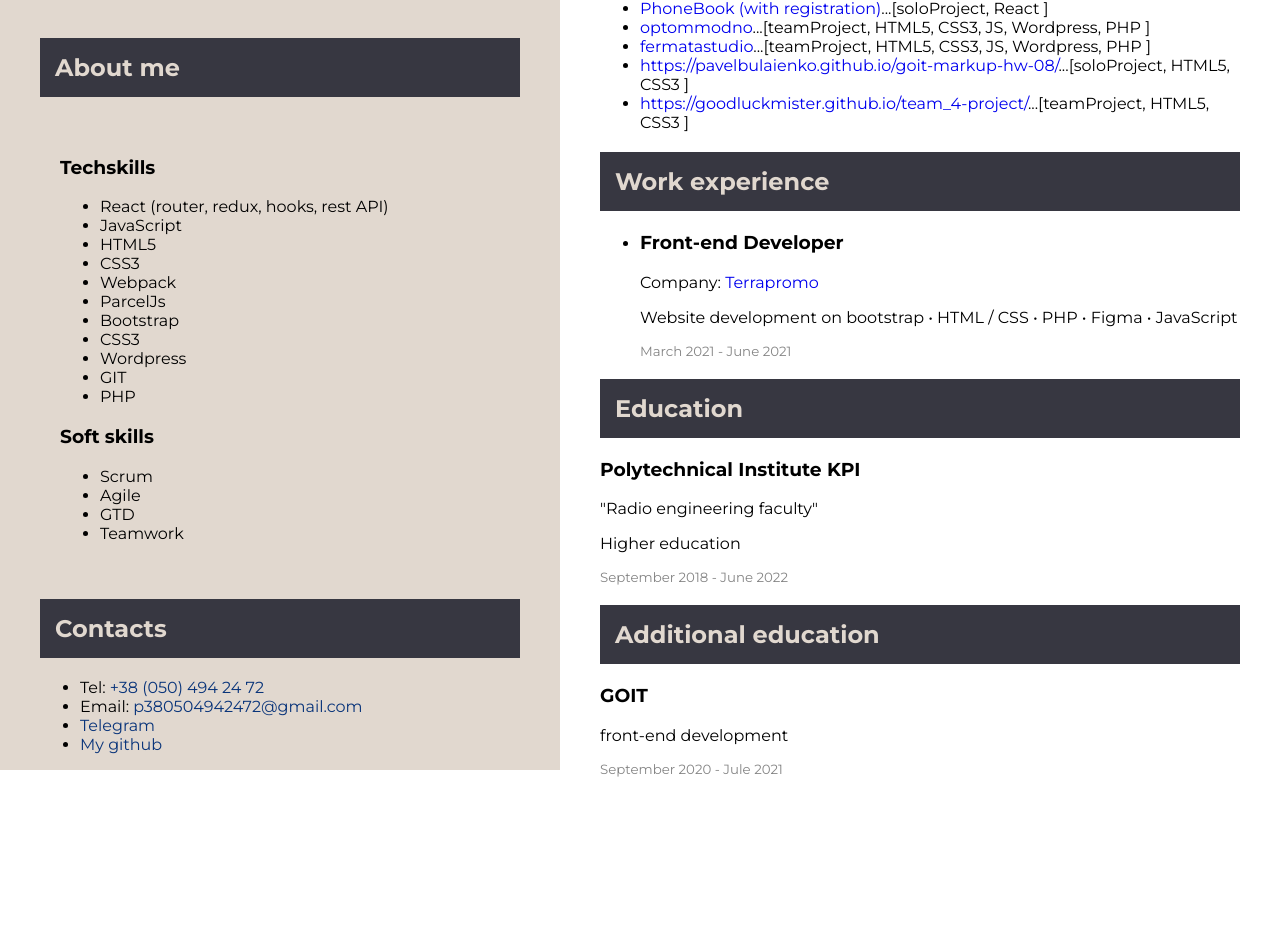
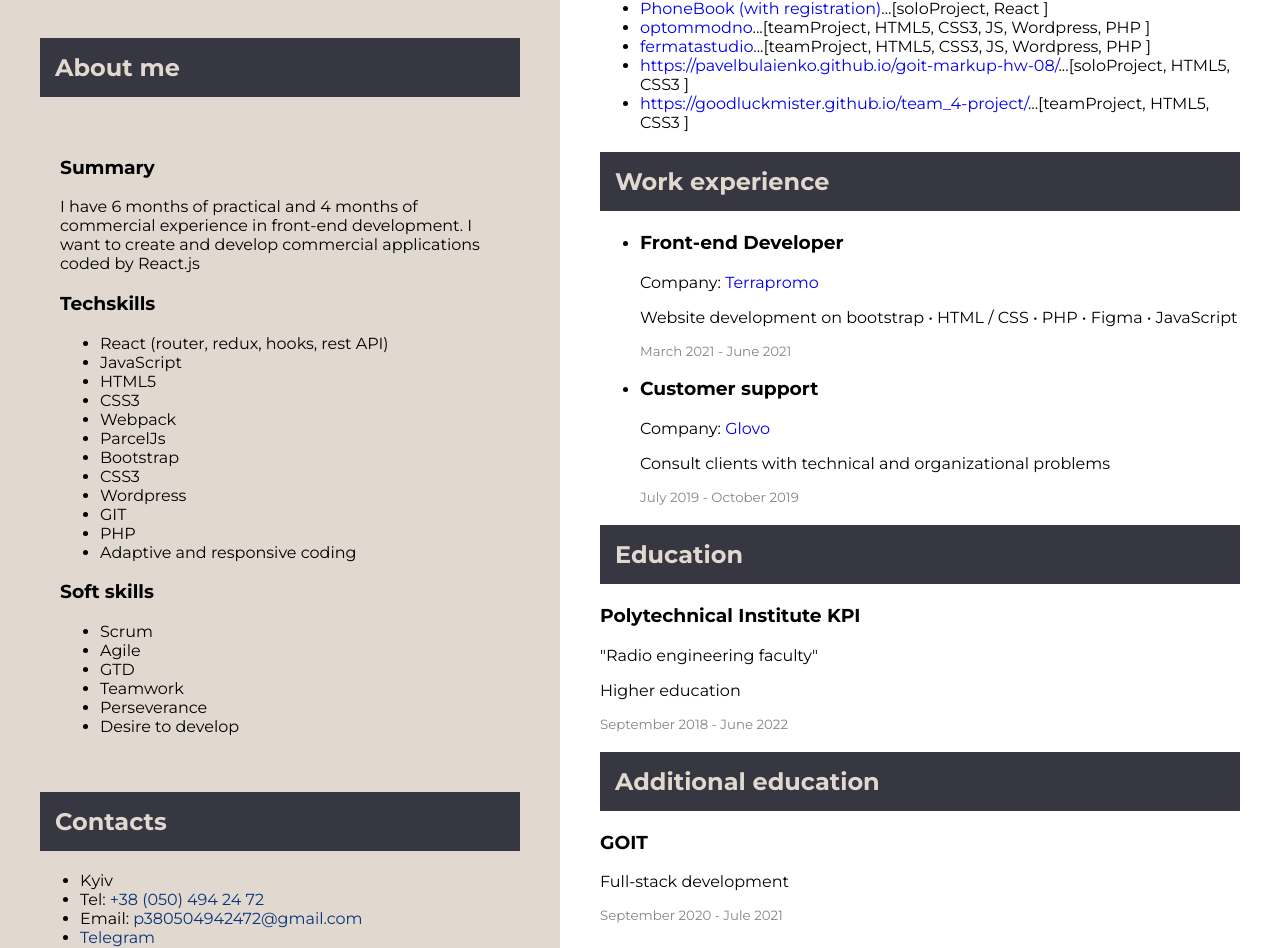
Before and after one commit to enlightenedUser/front-end-dev-resume, a React (Create React App) app: page / in a window 1280 px wide. Shown: the part 552-1500 px from the top of the page. Before the commit the page ends 1329 px from the top, so only its background shows below. Built offline with nearby package versions, Linux system fonts and the light colour scheme.

Commit message:
Add summary

```diff
--- a/src/components/views/Main/AdditionalEducation.js
+++ b/src/components/views/Main/AdditionalEducation.js
@@ -2,7 +2,7 @@ const AdditionalEducation = () => (
   <div>
     <h2 className="subHeader">Additional education</h2>
     <h3>GOIT</h3>
-    <p>front-end development</p>
+    <p>Full-stack development</p>
     <small className="small">September 2020 - Jule 2021</small>
   </div>
 );
--- a/src/components/views/Main/WorkExperience.js
+++ b/src/components/views/Main/WorkExperience.js
@@ -21,6 +21,18 @@ const WorkExperience = () => (
         </p>
         <small className="small">March 2021 - June 2021</small>
       </li>
+      <li>
+        <h3>Customer support</h3>
+        <p>
+          Company:
+          <a rel="noreferrer" target="_blank" href="https://glovoapp.com/">
+            {" "}
+            Glovo
+          </a>
+        </p>
+        <p>Consult clients with technical and organizational problems</p>
+        <small className="small">July 2019 - October 2019</small>
+      </li>
     </ul>
   </div>
 );
--- a/src/components/views/SideBar/AboutMe.js
+++ b/src/components/views/SideBar/AboutMe.js
@@ -4,6 +4,12 @@ const AboutMe = () => (
   <div className="aboutMeContainer">
     <h2 className="subHeader">About me</h2>
     <div className="aboutMeContent">
+      <h3>Summary</h3>
+      <p>
+        I have 6 months of practical and 4 months of commercial experience in
+        front-end development. I want to create and develop commercial
+        applications coded by React.js
+      </p>
       <h3>Techskills</h3>
       <ul>
         <li>React (router, redux, hooks, rest API)</li>
@@ -17,6 +23,7 @@ const AboutMe = () => (
         <li>Wordpress</li>
         <li>GIT</li>
         <li>PHP</li>
+        <li>Adaptive and responsive coding</li>
       </ul>
 
       <h3>Soft skills</h3>
@@ -25,6 +32,8 @@ const AboutMe = () => (
         <li>Agile</li>
         <li>GTD</li>
         <li>Teamwork</li>
+        <li>Perseverance</li>
+        <li>Desire to develop</li>
       </ul>
     </div>
   </div>
--- a/src/components/views/SideBar/Contacts.js
+++ b/src/components/views/SideBar/Contacts.js
@@ -4,6 +4,7 @@ const Contacts = () => (
   <div className="contactsContainer">
     <h2 className="subHeader">Contacts</h2>
     <ul>
+      <li>Kyiv</li>
       <li>
         <span>Tel: </span>
         <a className="contactLink" href="tel:+380504942472">
```
Also changed, not shown: 1 other file (tests, documents, lock files or other folders).
